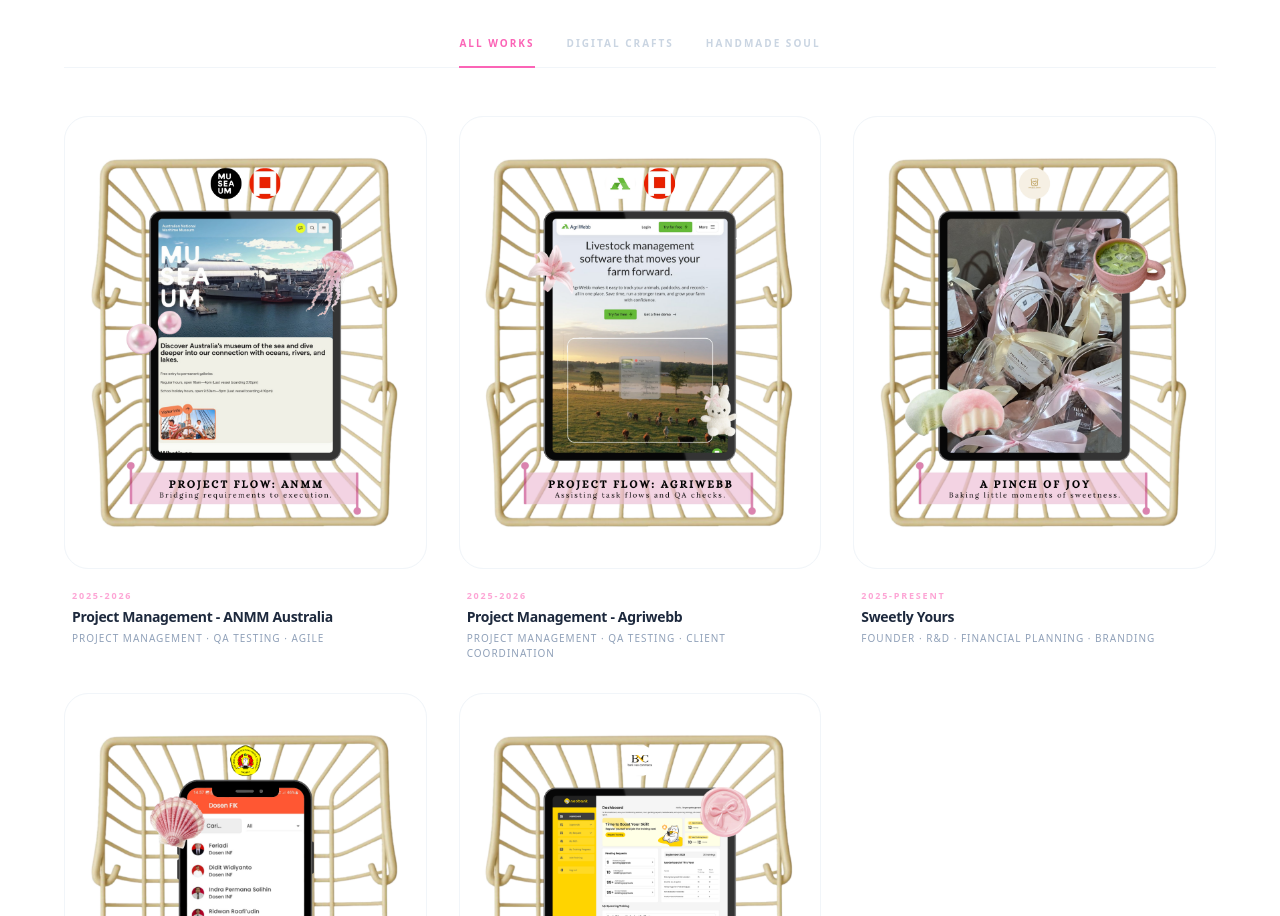
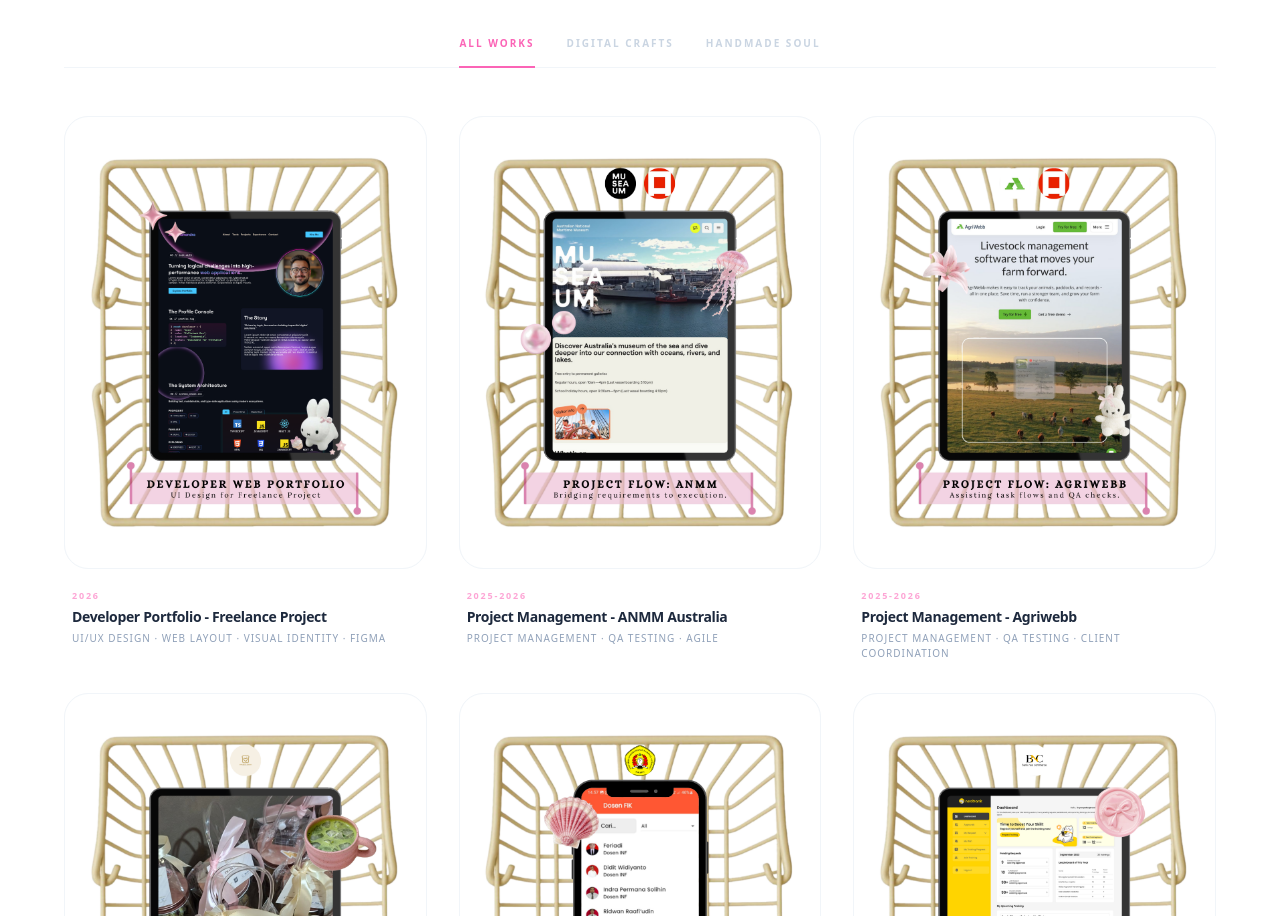
Before and after one commit to royalclassy/portfolio-2026, a React (Vite) app: page / in a window 1280 px wide. Shown: the part 928-1844 px from the top of the page. Built offline with nearby package versions, Linux system fonts and the light colour scheme.

Commit message:
Update portfolio project data and image

```diff
--- a/src/data.js
+++ b/src/data.js
@@ -3,6 +3,16 @@
 export const projects = [
   {
       id: 1,
+      title: "Developer Portfolio - Freelance Project",
+      year: "2026",
+      category: "digital",
+      desc: "Designed a premium high-tech landing page for a Senior Web Developer to showcase their technical arsenal and live projects. Focused on creating a powerful visual identity using a structured Bento Grid layout, monospace typography, and terminal-style indexing that resonates with the tech community. (Client identity anonymized for privacy).",
+      tech: "UI/UX Design · Web Layout · Visual Identity · Figma",
+      url: "https://www.behance.net/gallery/250451487/Developer-Portfolio-Web-Design",
+      image: "/images/developer-portfolio.png"
+  },
+  {
+      id: 2,
       title: "Project Management - ANMM Australia",
       year: "2025-2026",
       category: "digital",
@@ -12,7 +22,7 @@
       image: "/images/kororo-anmm.png"
     },
     {
-      id: 2,
+      id: 3,
       title: "Project Management - Agriwebb",
       year: "2025-2026",
       category: "digital",
@@ -22,7 +32,7 @@
       image: "/images/kororo-agriwebb.png"
     },
     {
-      id: 3,
+      id: 4,
       title: "Sweetly Yours",
       year: "2025-PRESENT",
       category: "art",
@@ -33,7 +43,7 @@
       image: "/images/sweetlyyours.png"
     },
     {
-      id: 4,
+      id: 5,
       title: "Lab & Classroom Reservation - UPNVJ",
       year: "2024-2025",
       category: "digital",
@@ -44,7 +54,7 @@
       image: "/images/upnvj-lab.png"
     },
     {
-      id: 5,
+      id: 6,
       title: "Training Management System - BNC",
       year: "2023",
       category: "digital",
```
Also changed, not shown: public/images/developer-portfolio.png (added).
